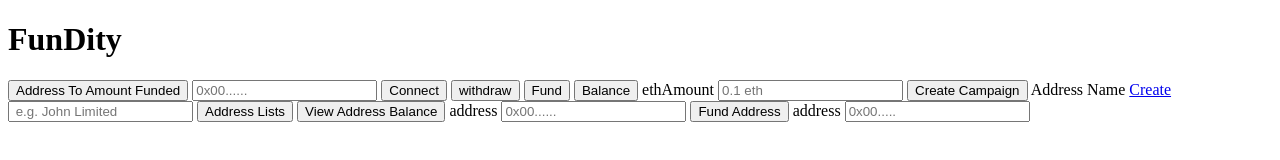
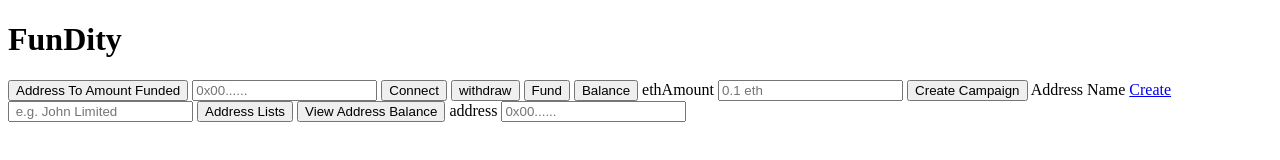
Before and after one commit to olaoyesalem/FunDity, a website with bundled scripts: page html-fund-me/index.html in a window 1280 px wide. Built offline with nearby package versions, Linux system fonts and the light colour scheme.

Commit message:
Updated index.js

```diff
--- a/html-fund-me/index.html
+++ b/html-fund-me/index.html
@@ -25,9 +25,7 @@
         <button id="Balance"> View Address Balance</button>
         <label for="viewAddressBalance">address</label>
         <input id="addressBalanceButton" placeholder="0x00......"/>
-        <button id="fundAddress"> Fund Address </button>
-        <label for="fundAddressLabel">address</label>
-        <input id="fundAddressButton" placeholder="0x00....." />
+
 
     </body>
 </html>
--- a/html-fund-me/index.js
+++ b/html-fund-me/index.js
@@ -27,8 +27,7 @@ createCampaignButton.onclick = createCampaign
 const viewBalanceButton = document.getElementById("Balance");
 viewBalanceButton.onclick = viewBalance
 
-const fundAddressButton = document.getElementById("fundAddress");
-fundAddressButton.onclick = fundAddress
+
 
 function listenForTxnMine(txnResponse, provider) {
     // this is to listen to the blockchain and see events that has happened
```
